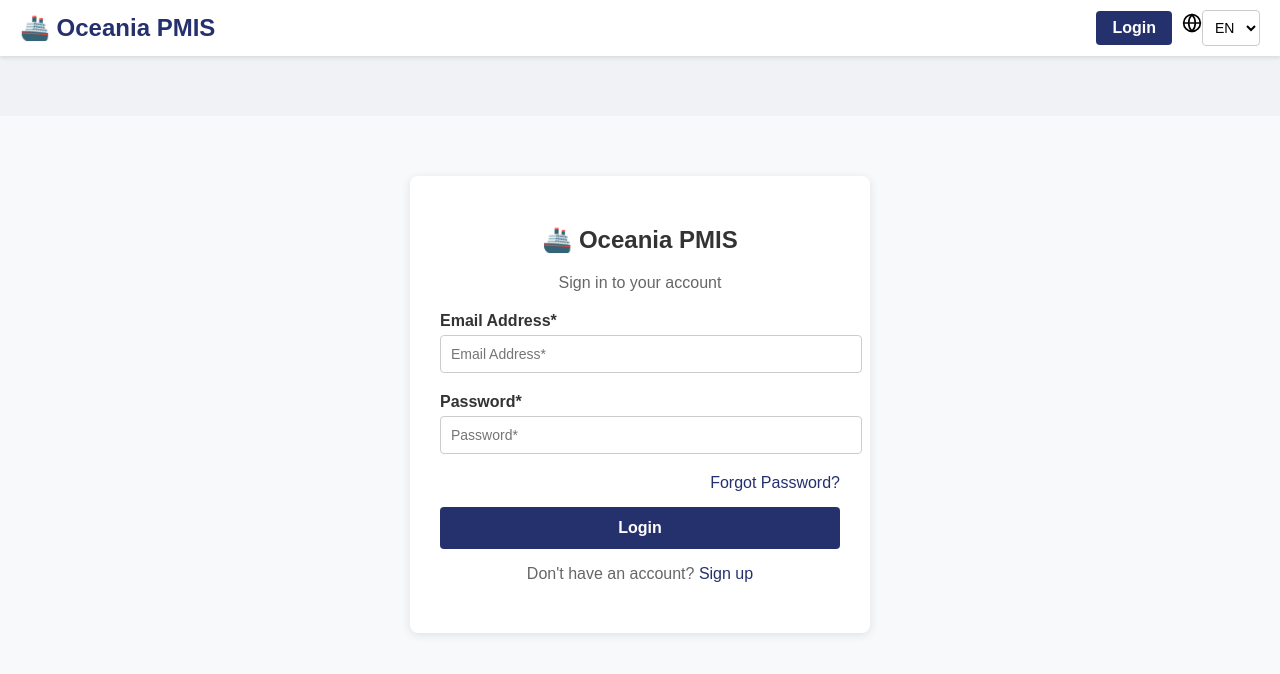
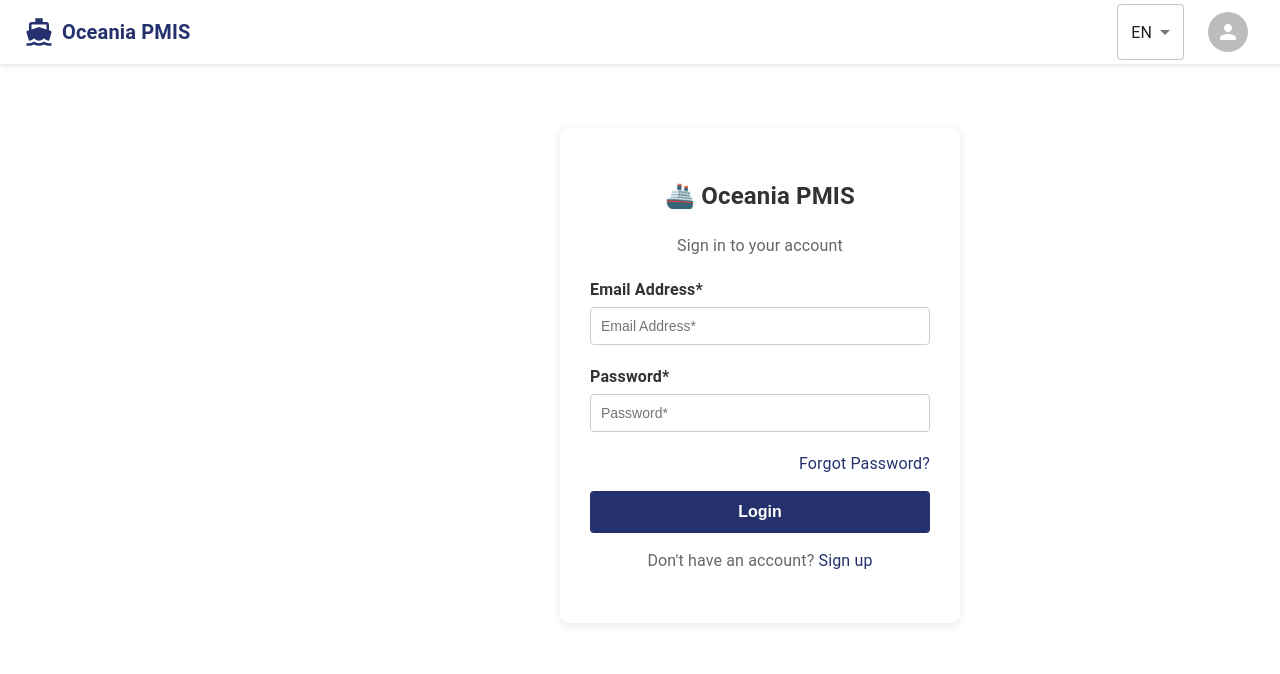
Before and after one commit to angyonghaseyo/pmis_external, a React (Create React App) app in the folder client/: page /login in a window 1280 px wide. Shown: the top 674 px of the page. Built offline with nearby package versions, Linux system fonts and the light colour scheme; no server answers.

Commit message:
main: Jester's Change

```diff
--- a/client/package.json
+++ b/client/package.json
@@ -3,6 +3,10 @@
   "version": "0.1.0",
   "private": true,
   "dependencies": {
+    "@emotion/react": "^11.13.3",
+    "@emotion/styled": "^11.13.0",
+    "@mui/icons-material": "^6.1.0",
+    "@mui/material": "^6.1.0",
     "@testing-library/jest-dom": "^5.16.5",
     "@testing-library/react": "^13.4.0",
     "@testing-library/user-event": "^13.5.0",
--- a/client/src/App.css
+++ /dev/null
@@ -1,108 +0,0 @@
-body, html {
-    margin: 0;
-    padding: 0;
-    height: 100%;
-    overflow: hidden;
-  }
-
-  .app-container {
-    display: flex;
-    flex-direction: column;
-    height: 100vh;
-  }
-
-  .header {
-    position: fixed;
-    top: 0;
-    left: 0;
-    right: 0;
-    height: 60px; /* Adjust based on your actual header height */
-    background-color: white;
-    z-index: 1000;
-    border-bottom: 1px solid #e0e0e0;
-  }
-
-  .content-wrapper {
-    display: flex;
-    height: calc(100vh - 60px); /* Subtract header height */
-    margin-top: 60px; /* Should match header height */
-  }
-
-  .sidebar {
-    width: 250px;
-    background-color: #f0f2f5;
-    overflow-y: auto;
-    border-right: 1px solid #e0e0e0;
-    flex-shrink: 0;
-  }
-
-  .main-content {
-    flex-grow: 1;
-    overflow-y: auto;
-    padding: 20px;
-    background-color: #f8f9fa;
-  }
-
-  .sidebar-nav {
-    display: flex;
-    flex-direction: column;
-  }
-
-  .sidebar-link {
-    display: flex;
-    align-items: center;
-    padding: 12px 20px;
-    color: #333;
-    text-decoration: none;
-    transition: background-color 0.3s;
-  }
-
-  .sidebar-link:hover {
-    background-color: #e9ecef;
-  }
-
-  .sidebar-link.active {
-    background-color: #e9ecef;
-    font-weight: bold;
-  }
-
-  .sidebar-icon {
-    margin-right: 12px;
-    color: #6c757d;
-  }
-
-  .sidebar-chevron {
-    margin-left: auto;
-    transition: transform 0.3s;
-  }
-
-  .sidebar-chevron.expanded {
-    transform: rotate(90deg);
-  }
-
-  .sidebar-submenu {
-    background-color: #e9ecef;
-    padding-left: 40px;
-  }
-
-  .sidebar-sublink {
-    display: block;
-    padding: 8px 0;
-    color: #333;
-    text-decoration: none;
-  }
-
-  /* Add styles for the profile form if needed */
-  .settings-profile {
-    max-width: 800px;
-    margin: 0 auto;
-  }
-
-  .profile-form {
-    background-color: white;
-    padding: 20px;
-    border-radius: 8px;
-    box-shadow: 0 2px 4px rgba(0,0,0,0.1);
-  }
-
-  /* Add any additional styles you need for form elements, buttons, etc. */
--- a/client/src/App.js
+++ b/client/src/App.js
@@ -11,7 +11,9 @@ import LoginForm from './LoginForm';
 import SignUpForm from './SignUpForm';
 import ForgotPassword from './ForgetPassword';
 import ResetPassword from './ResetPassword';
-import './App.css';
+import { Box, CssBaseline } from '@mui/material';
+
+const drawerWidth = 240;
 
 function App() {
   const [user, setUser] = useState(null);
@@ -32,11 +34,20 @@ function App() {
 
   return (
     <Router>
-      <div className="app-container">
+      <Box sx={{ display: 'flex' }}>
+        <CssBaseline />
+        {user && <Sidebar />}
+        <Box
+          component="main"
+          sx={{
+            flexGrow: 1,
+            p: 3,
+            ml: `${drawerWidth}px`,  // Ensure content is pushed to the right by the sidebar width
+            mt: '64px',  // Ensure content starts below the header (assuming header height is 64px)
+            width: `calc(100% - ${drawerWidth}px)`,  // Adjust the content width to account for the sidebar
+          }}
+        >
           <Header user={user} />
-        <div className="content-wrapper">
-          {user && <Sidebar />}
-          <main className="main-content">
           <Routes>
             {user ? (
               <>
@@ -55,9 +66,8 @@ function App() {
               </>
             )}
           </Routes>
-          </main>
-        </div>
-      </div>
+        </Box>
+      </Box>
     </Router>
   );
 }
--- a/client/src/Header.css
+++ /dev/null
@@ -1,105 +0,0 @@
-.app-header {
-    display: flex;
-    justify-content: space-between;
-    align-items: center;
-    padding: 10px 20px;
-    background-color: #ffffff;
-    box-shadow: 0 2px 4px rgba(0, 0, 0, 0.1);
-}
-
-.logo {
-    font-size: 1.5rem;
-    font-weight: bold;
-}
-
-.logo a {
-    text-decoration: none;
-    color: #25316D;
-    display: flex;
-    align-items: center;
-}
-
-.logo a:hover {
-    color: #1e2755;
-}
-
-nav {
-    display: flex;
-    align-items: center;
-}
-
-.nav-button {
-    background-color: #25316D;
-    color: white;
-    padding: 8px 16px;
-    border-radius: 4px;
-    text-decoration: none;
-    font-weight: bold;
-    margin-right: 10px;
-    transition: background-color 0.3s ease;
-}
-
-.nav-button:hover {
-    background-color: #1e2755;
-}
-
-.language-select {
-    padding: 8px;
-    border: 1px solid #ccc;
-    border-radius: 4px;
-    background-color: white;
-    font-size: 14px;
-    cursor: pointer;
-}
-
-.language-select:focus {
-    outline: none;
-    border-color: #25316D;
-}
-
-.user-menu {
-    display: flex;
-    align-items: center;
-}
-
-.notification-icon {
-    margin-right: 15px;
-    cursor: pointer;
-    font-size: 1.2rem;
-    color: #25316D;
-}
-
-.user-profile {
-    display: flex;
-    align-items: center;
-    cursor: pointer;
-}
-
-.user-avatar {
-    width: 32px;
-    height: 32px;
-    border-radius: 50%;
-    margin-right: 8px;
-}
-
-.user-name {
-    font-weight: bold;
-    color: #333;
-}
-
-@media (max-width: 768px) {
-    .app-header {
-        flex-direction: column;
-        align-items: flex-start;
-    }
-
-    nav {
-        margin-top: 10px;
-        width: 100%;
-        justify-content: space-between;
-    }
-
-    .nav-button {
-        margin-right: 0;
-    }
-}
--- a/client/src/Header.js
+++ b/client/src/Header.js
@@ -1,11 +1,13 @@
 import React, { useState, useEffect } from 'react';
 import { Link, useNavigate } from 'react-router-dom';
 import { auth, signOut } from './firebaseConfig';
-import { Globe, Bell, LogOut, User } from 'lucide-react';
-import './Header.css';
+import { Box, AppBar, Toolbar, IconButton, Menu, MenuItem, Typography, Avatar, Select, FormControl } from '@mui/material';
+import { Notifications, Logout, Person, DirectionsBoat } from '@mui/icons-material';
 
 function Header() {
   const [user, setUser] = useState(null);
+  const [anchorEl, setAnchorEl] = useState(null); // For user profile menu
+  const [notificationAnchorEl, setNotificationAnchorEl] = useState(null); // For notifications
   const [language, setLanguage] = useState('EN');
   const navigate = useNavigate();
 
@@ -26,72 +28,100 @@ function Header() {
     }
   };
 
-    const handleLanguageChange = (e) => {
-        setLanguage(e.target.value);
-        // Here you would typically trigger a language change in your app
-        // For example: i18n.changeLanguage(e.target.value);
+  const handleLanguageChange = (event) => {
+    setLanguage(event.target.value);
+  };
+
+  const handleProfileMenuClick = (event) => {
+    setAnchorEl(event.currentTarget);
+  };
+
+  const handleProfileMenuClose = () => {
+    setAnchorEl(null);
+  };
+
+  const handleNotificationClick = (event) => {
+    setNotificationAnchorEl(event.currentTarget);
+  };
+
+  const handleNotificationClose = () => {
+    setNotificationAnchorEl(null);
   };
 
   return (
-        <header className="app-header">
-            <div className="logo">
-                <Link to="/">🚢 Oceania PMIS</Link>
-            </div>
-            <nav>
-                {user ? (
-                    <>
-                        <div className="nav-item">
-                            <Globe size={20} />
-                            <select
+    <AppBar position="fixed" sx={{ backgroundColor: '#ffffff', boxShadow: '0 2px 4px rgba(0, 0, 0, 0.1)', zIndex: 1300 }}>
+      <Toolbar sx={{ justifyContent: 'space-between' }}>
+        {/* Left Section - Boat Icon and Oceania PMIS */}
+        <Box display="flex" alignItems="center">
+          <DirectionsBoat sx={{ color: '#25316D', fontSize: 30, marginRight: 1 }} />
+          <Typography
+            variant="h6"
+            component={Link}
+            to="/"
+            sx={{ textDecoration: 'none', color: '#25316D', fontWeight: 'bold' }}>
+            Oceania PMIS
+          </Typography>
+        </Box>
+
+        {/* Right Section - Language Select, Notifications, and User Profile */}
+        <Box display="flex" alignItems="center">
+          <FormControl>
+            <Select
               value={language}
               onChange={handleLanguageChange}
-                                className="language-select"
+              sx={{ marginRight: 2 }}
+              displayEmpty
+              inputProps={{ 'aria-label': 'Language Select' }}
             >
-                                <option value="EN">EN</option>
-                                <option value="FR">FR</option>
-                                <option value="ES">ES</option>
-                            </select>
-                        </div>
-                        <div className="nav-item">
-                            <Bell size={20} />
-                        </div>
-                        <div className="nav-item user-menu">
-                            <img
-                                src={user.photoURL || "/default-avatar.png"}
-                                alt="User avatar"
-                                className="user-avatar"
-                            />
-                            <div className="user-dropdown">
-                                <Link to="/profile" className="dropdown-item">
-                                    <User size={16} />
-                                    Profile
-                                </Link>
-                                <button onClick={handleLogout} className="dropdown-item">
-                                    <LogOut size={16} />
-                                    Logout
-                                </button>
-                            </div>
-                        </div>
-                    </>
+              <MenuItem value="EN">EN</MenuItem>
+              <MenuItem value="FR">FR</MenuItem>
+              <MenuItem value="ES">ES</MenuItem>
+            </Select>
+          </FormControl>
+
+          {user && (
+            <IconButton onClick={handleNotificationClick} color="inherit" sx={{ marginRight: 2 }}>
+              <Notifications sx={{ color: '#25316D' }} />
+            </IconButton>
+          )}
+
+          {/* Notification Menu */}
+          <Menu
+            anchorEl={notificationAnchorEl}
+            open={Boolean(notificationAnchorEl)}
+            onClose={handleNotificationClose}
+            keepMounted
+          >
+            <MenuItem onClick={handleNotificationClose}>No new notifications</MenuItem>
+          </Menu>
+
+          {/* User Avatar and Profile Menu */}
+          <IconButton onClick={handleProfileMenuClick} color="inherit">
+            {user?.photoURL ? (
+              <Avatar src={user.photoURL} />
             ) : (
-                    <>
-                        <Link to="/login" className="nav-button">Login</Link>
-                        <div className="nav-item">
-                            <Globe size={20} />
-                            <select
-                                value={language}
-                                onChange={handleLanguageChange}
-                                className="language-select"
+              <Avatar>
+                <Person />
+              </Avatar>
+            )}
+          </IconButton>
+
+          <Menu
+            anchorEl={anchorEl}
+            open={Boolean(anchorEl)}
+            onClose={handleProfileMenuClose}
+            keepMounted
           >
-                                <option value="EN">EN</option>
-                                <option value="FR">FR</option>
-                                <option value="ES">ES</option>
-                            </select>
-                        </div>
-                    </>
-                )}
-            </nav>
-        </header>
+            <MenuItem onClick={() => navigate('/settings/profile')}>
+              <Person sx={{ marginRight: 1 }} /> Edit Profile
+            </MenuItem>
+            <MenuItem onClick={handleLogout}>
+              <Logout sx={{ marginRight: 1 }} /> Logout
+            </MenuItem>
+          </Menu>
+        </Box>
+      </Toolbar>
+    </AppBar>
   );
 }
 
--- a/client/src/Sidebar.js
+++ b/client/src/Sidebar.js
@@ -1,20 +1,27 @@
 import React, { useState } from 'react';
-import { NavLink } from 'react-router-dom';
-import { Home, Briefcase, Users, Anchor, Clock, Package, DollarSign, FileText, Settings, ChevronRight } from 'lucide-react';
+import { NavLink, useNavigate } from 'react-router-dom';
+import { Home, Briefcase, Users, Anchor, Clock, Package, DollarSign, FileText, Settings } from 'lucide-react';
+import { List, ListItem, ListItemIcon, ListItemText, Collapse, Drawer } from '@mui/material';
+import ExpandLess from '@mui/icons-material/ExpandLess';
+import ExpandMore from '@mui/icons-material/ExpandMore';
+
+const drawerWidth = 240;
+const headerHeight = 64;
 
 const Sidebar = () => {
   const [expandedItems, setExpandedItems] = useState({});
+  const navigate = useNavigate();
 
   const navItems = [
-    { name: "Dashboard", icon: Home, path: "/", children: [] },
-    { name: "Assets and Facilities", icon: Briefcase, path: "/assets", children: [] },
-    { name: "Manpower", icon: Users, path: "/manpower", children: ['Subitem 1', 'Subitem 2'] },
-    { name: "Vessel Visits", icon: Anchor, path: "/vessels", children: ['Subitem 1', 'Subitem 2'] },
-    { name: "Port Operations and Resources", icon: Clock, path: "/operations", children: ['Subitem 1', 'Subitem 2'] },
-    { name: "Cargos", icon: Package, path: "/cargos", children: ['Subitem 1', 'Subitem 2'] },
-    { name: "Financial", icon: DollarSign, path: "/financial", children: ['Subitem 1', 'Subitem 2'] },
-    { name: "Customs and Trade Documents", icon: FileText, path: "/documents", children: ['Subitem 1', 'Subitem 2'] },
-    { name: "Settings", icon: Settings, path: "/settings", children: ['Subitem 1', 'Subitem 2'] }
+    { name: "Dashboard", icon: <Home />, path: "/", children: [] },
+    { name: "Assets and Facilities", icon: <Briefcase />, path: "/assets", children: [] },
+    { name: "Manpower", icon: <Users />, path: "/manpower", children: ['Subitem 1', 'Subitem 2'] },
+    { name: "Vessel Visits", icon: <Anchor />, path: "/vessels", children: ['Subitem 1', 'Subitem 2'] },
+    { name: "Port Operations and Resources", icon: <Clock />, path: "/operations", children: ['Subitem 1', 'Subitem 2'] },
+    { name: "Cargos", icon: <Package />, path: "/cargos", children: ['Subitem 1', 'Subitem 2'] },
+    { name: "Financial", icon: <DollarSign />, path: "/financial", children: ['Subitem 1', 'Subitem 2'] },
+    { name: "Customs and Trade Documents", icon: <FileText />, path: "/documents", children: ['Subitem 1', 'Subitem 2'] },
+    { name: "Settings", icon: <Settings />, path: "/settings", children: ['Profile', 'Users'] }
   ];
 
   const toggleExpand = (index) => {
@@ -22,41 +29,43 @@ const Sidebar = () => {
   };
 
   return (
-    <aside className="sidebar">
-      <nav className="sidebar-nav">
+    <Drawer
+      variant="permanent"
+      anchor="left"
+      sx={{
+        width: drawerWidth,
+        flexShrink: 0,
+        '& .MuiDrawer-paper': {
+          width: drawerWidth,
+          boxSizing: 'border-box',
+          mt: `${headerHeight}px`,
+        },
+      }}
+    >
+      <List>
         {navItems.map((item, index) => (
           <div key={index}>
-            <NavLink
-              to={item.path}
-              className={({ isActive }) => `sidebar-link ${isActive ? 'active' : ''}`}
-              onClick={() => item.children.length > 0 && toggleExpand(index)}
-            >
-              <item.icon className="sidebar-icon" size={20} />
-              <span>{item.name}</span>
-              {item.children.length > 0 && (
-                <ChevronRight
-                  className={`sidebar-chevron ${expandedItems[index] ? 'expanded' : ''}`}
-                  size={20}
-                />
-              )}
-            </NavLink>
-            {expandedItems[index] && item.children.length > 0 && (
-              <div className="sidebar-submenu">
-                {item.children.map((subitem, subIndex) => (
-                  <NavLink
-                    key={subIndex}
-                    to={`${item.path}/${subitem.toLowerCase().replace(' ', '-')}`}
-                    className="sidebar-sublink"
-                  >
-                    {subitem}
-                  </NavLink>
-                ))}
-              </div>
-            )}
+            <ListItem button onClick={() => item.children.length > 0 ? toggleExpand(index) : navigate(item.path)}>
+              <ListItemIcon>{item.icon}</ListItemIcon>
+              <ListItemText primary={item.name} />
+              {item.children.length > 0 && (expandedItems[index] ? <ExpandLess /> : <ExpandMore />)}
+            </ListItem>
+            <Collapse in={expandedItems[index]} timeout="auto" unmountOnExit>
+              {item.children.map((subitem, subIndex) => (
+                <ListItem
+                  button
+                  key={subIndex}
+                  sx={{ pl: 4 }}
+                  onClick={() => navigate(`${item.path}/${subitem.toLowerCase().replace(' ', '-')}`)}
+                >
+                  <ListItemText primary={subitem} />
+                </ListItem>
+              ))}
+            </Collapse>
           </div>
         ))}
-      </nav>
-    </aside>
+      </List>
+    </Drawer>
   );
 };
 
```
Also changed, not shown: client/src/EditProfile.js (added, +63 -0 lines), 2 other files (tests, documents, lock files or other folders). Lines whose indentation alone changed are shown as unchanged.
